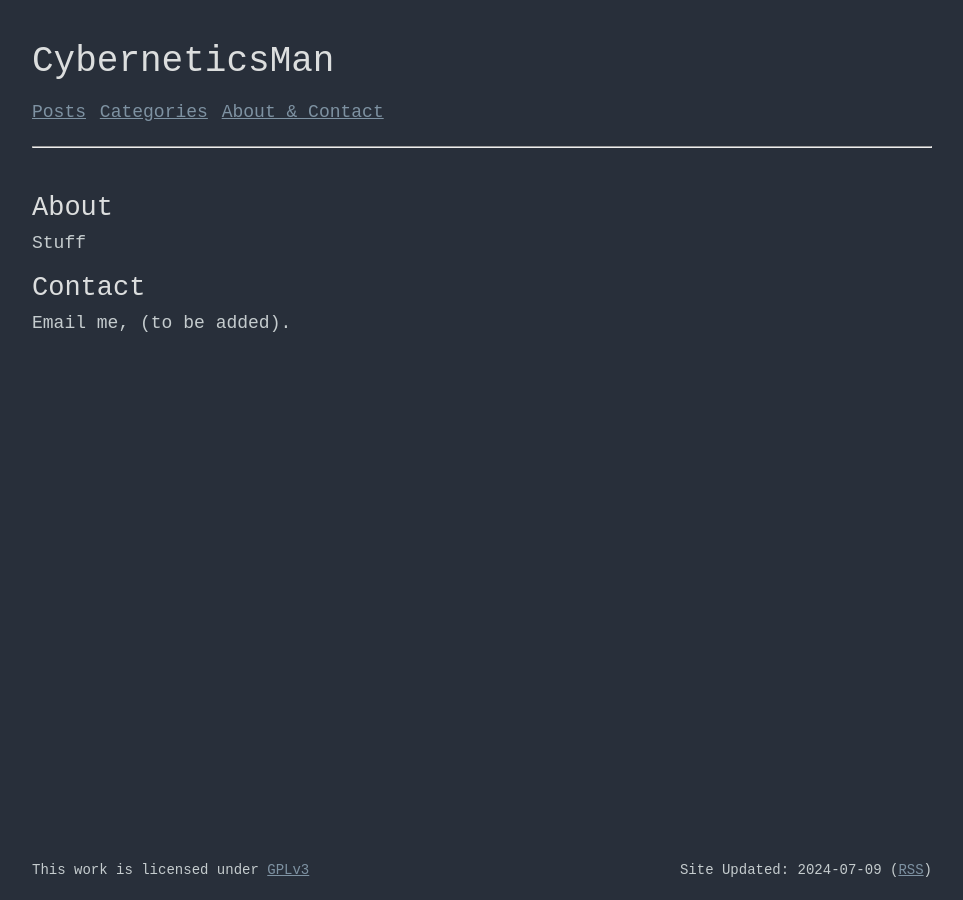
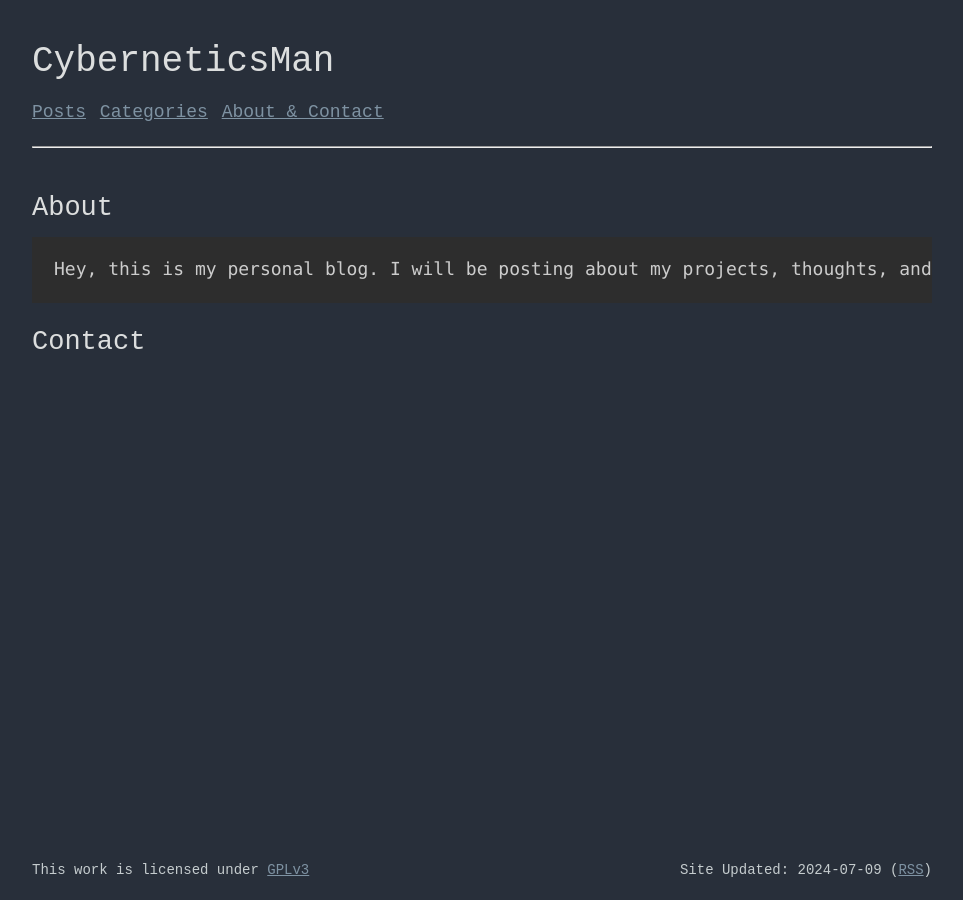
Before and after one commit to CyberneticsMan/CyberneticsMan.github.io, a Jekyll site: the page built from index.md, in a window 1280 px wide. Shown: the whole page, without its empty margins (158-1121 px from the left). Built offline with Jekyll 4.4.1, drawn with Linux system fonts in a browser that asks for light colours.

Commit message:
index changes

```diff
--- a/index.md
+++ b/index.md
@@ -4,7 +4,7 @@ title: CyberneticsBlog
 ---
 
 ## About
-Stuff
+    Hey, this is my personal blog. I will be posting about my projects, thoughts, and other things that I find interesting. I hope you enjoy it!
+
 
 ## Contact
-Email me, (to be added).
```
